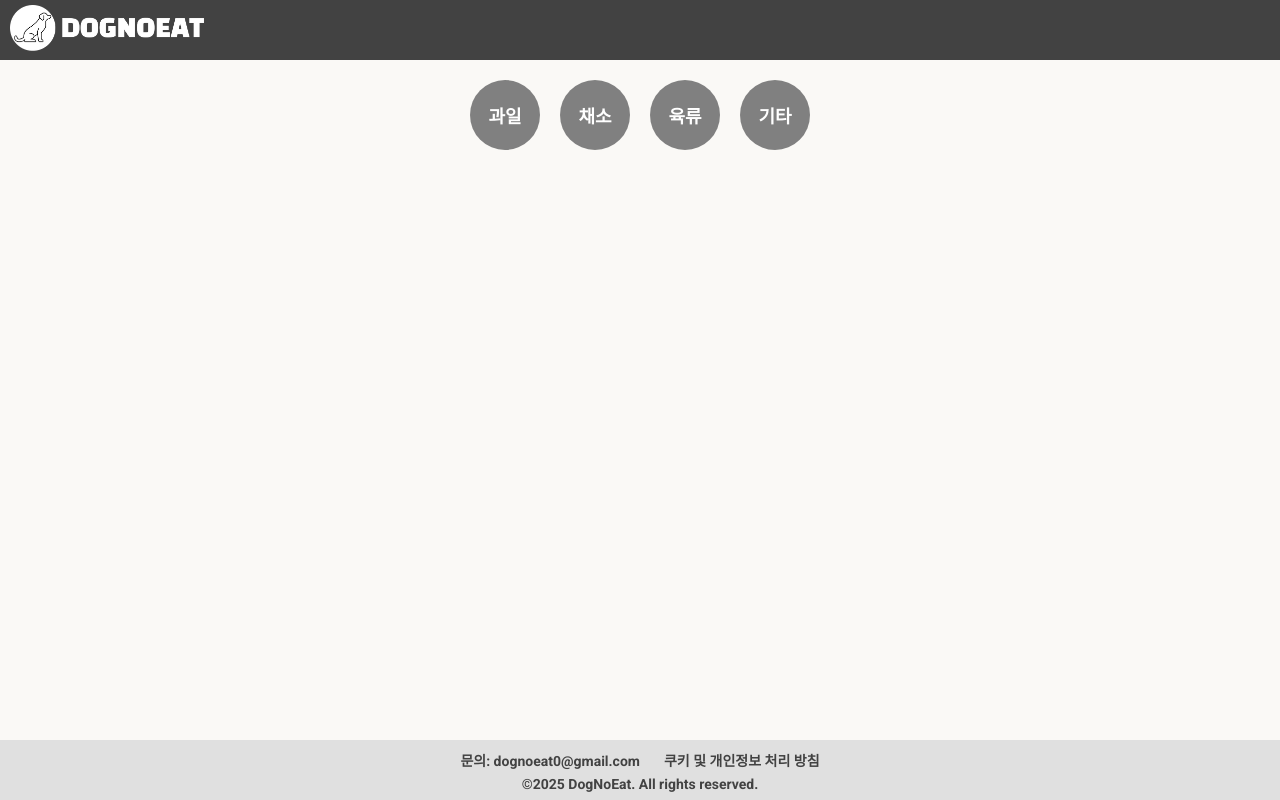
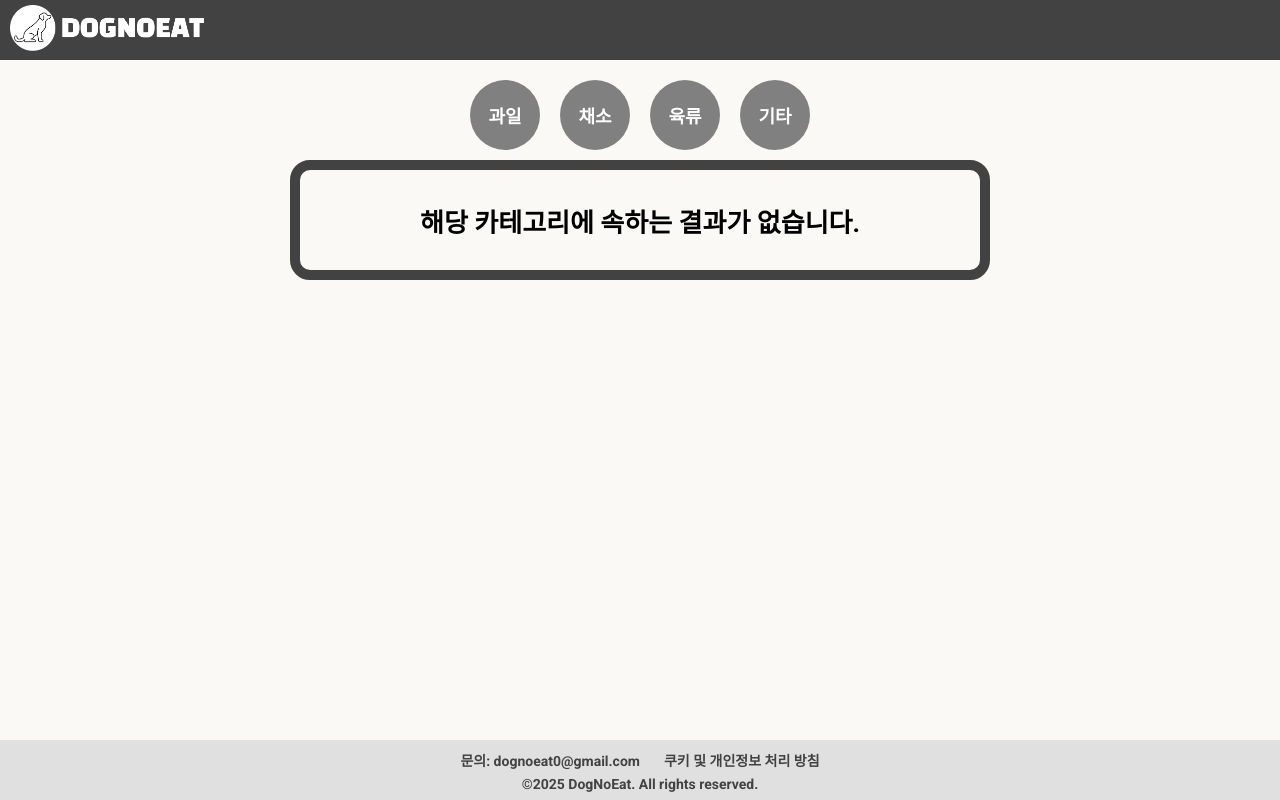
Before and after one commit to seyun0714/dognoeat, a React (Vite) app: page /category in a window 1280 px wide. Built offline with nearby package versions, Linux system fonts and the light colour scheme.

Commit message:
알 수 없는 요청 리다이렉트, Not Found 화면 추가

```diff
--- a/src/components/NotFound.jsx
+++ b/src/components/NotFound.jsx
@@ -1,11 +1,16 @@
 import React from "react";
 import "./styles/NotFound.css";
 
-export default function NotFound({ query }) {
+export default function NotFound({ query, type }) {
+  const message = {
+    search: `'${query}'에 대한 검색결과가 없습니다.`,
+    category: `해당 카테고리에 속하는 결과가 없습니다.`,
+  }[type];
+
   return (
     <div className="notfound-wrapper">
       <div className="notfound-border">
-        <span className="notfound-text">{`'${query}'에 대한 검색결과가 없습니다.`}</span>
+        <span className="notfound-text">{message}</span>
       </div>
     </div>
   );
--- a/src/components/styles/CategoryMenu.css
+++ b/src/components/styles/CategoryMenu.css
@@ -3,8 +3,8 @@
   align-items: center;
   justify-content: center;
   text-align: center;
-  width: 70px;
-  height: 70px;
+  width: 50px;
+  height: 50px;
   background-color: gray;
   border-radius: 50%;
 }
@@ -31,3 +31,10 @@
   font-weight: 600;
   color: white;
 }
+
+@media screen and (min-width: 768px) {
+  .category-menu-wrapper {
+    width: 70px;
+    height: 70px;
+  }
+}
--- a/src/pages/CategoryPage.jsx
+++ b/src/pages/CategoryPage.jsx
@@ -32,6 +32,9 @@ export default function CategoryPage() {
           <CategoryMenu id={3} isActive={categoryid === "3"}></CategoryMenu>
           <CategoryMenu id={4} isActive={categoryid === "4"}></CategoryMenu>
         </div>
+        {filteredData.length === 0 ? (
+          <NotFound query={categoryid} type={"category"}></NotFound>
+        ) : (
           <div className="category-search-list">
             {filteredData.map((item) => (
               <Card
@@ -42,6 +45,7 @@ export default function CategoryPage() {
               ></Card>
             ))}
           </div>
+        )}
       </div>
       <Footer></Footer>
     </div>
--- a/src/pages/DetailPage.jsx
+++ b/src/pages/DetailPage.jsx
@@ -39,7 +39,7 @@ export default function DetailPage() {
       <div className="detail-content-wrapper">
         <SearchBar type={"detail"} query={query}></SearchBar>
         {filteredData.length === 0 ? (
-          <NotFound query={query}></NotFound>
+          <NotFound query={query} type={"search"}></NotFound>
         ) : (
           <div className="detail-search-list">
             {filteredData.map((item) => (
```
Also changed, not shown: src/main.jsx (+9 -1 lines). Lines whose indentation alone changed are shown as unchanged.
